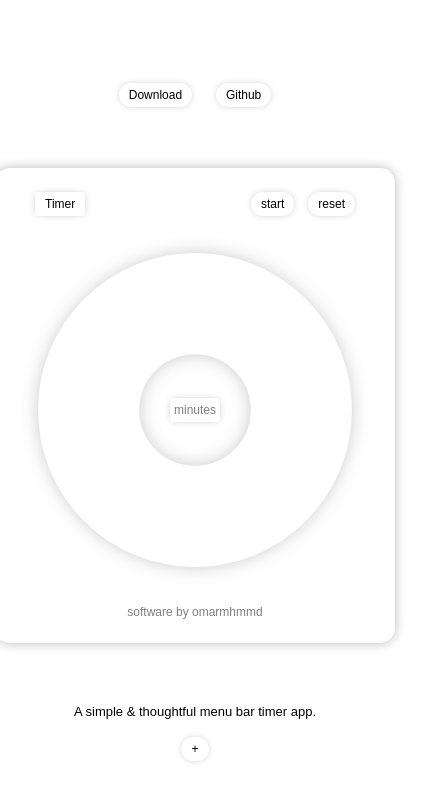
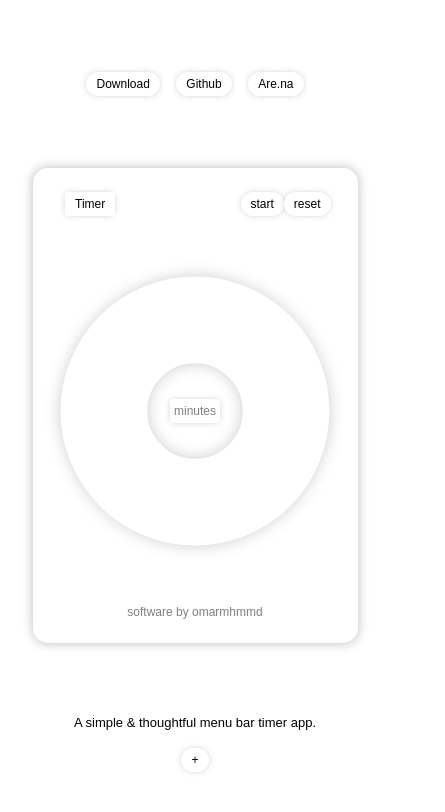
Before and after one commit to omarmhmmd/timer, an Electron app: page index.html in a window 390 px wide. Shown: the whole page, 445 px wide, since content can reach past the window. Drawn offline with nearby package versions, Linux system fonts and the light colour scheme.

Commit message:
responsive

```diff
--- a/index.html
+++ b/index.html
@@ -1,8 +1,8 @@
 <html>
   <head>
     <title>Timer by omarmhmmd</title>
+    <link rel="stylesheet" href="lib/css/timer.css" />
     <meta name="viewport" content="width=device-width, initial-scale=1.0">
-    <link rel="stylesheet" href="lib/css/timer.css" />
     <link rel="shortcut icon" href="lib/assets/icon/xxxTemplate@2x.png" type="image/x-icon">
     <script src="https://cdn.jsdelivr.net/npm/vue@2/dist/vue.js"></script>
   </head>
@@ -12,6 +12,7 @@
       <div class="info">
         <div class="info-buttons" ><button class="button-style button-fctn"><a href="lib/app/Timer.zip">Download</a></button>
         <button class="button-style button-fctn"><a target="_blank" href="https://github.com/omarmhmmd/timer">Github</a></button>
+        <button class="button-style button-fctn"><a target="_blank" href="https://www.are.na/omar-mhmmd/timer-_ddu67jhnwe">Are.na</a></button>
         </div>
       </div>
       <div id="app" class="container">
@@ -31,8 +32,7 @@
           <div v-show = "timerPause" class="button-style">
             {{formattedTimeLeft}}
           </div>
-          <input v-on:keyup.enter="startTimer" v-show = "pause" v-model="userMinutes" min="0" max="999" placeholder="minutes" type="number">
-          </input>
+          <input v-on:keyup.enter="startTimer" v-show = "pause" v-model="userMinutes" min="0" max="999" placeholder="minutes" type="number"></input>
           <div class="timer-circle">
             <svg
               width="350"
--- a/lib/css/timer.scss
+++ b/lib/css/timer.scss
@@ -41,15 +41,17 @@ body {
   background-color: white;
   margin: 0;
   padding: 0;
+	width: 100%;
 	display: flex;
 	justify-content: center;
 	align-items: center;
 	align-content: center;
 
 	.timer-container {
+		overflow: hidden;
 		display: flex;
 		width: 100%;
-		height: 95%;
+		height: 100%;
 		// background-color: red;
 		align-content: center;
 		justify-content: space-evenly;
@@ -60,6 +62,12 @@ body {
   .container {
     width: 400px;
     height: 475px;
+
+		@media (max-width: 1024px) {
+			width: 325px;
+			height: 475px;
+		}
+
     background-color: white;
     display: flex;
     align-items: center;
@@ -137,6 +145,12 @@ body {
           position: absolute;
           transform: rotate(-90deg);
 					z-index: 0;
+
+					svg {
+						@media (max-width: 1024px) {
+							width: 300px;
+						}
+					}
         }
 
         .path {
@@ -172,14 +186,13 @@ body {
 		display: flex;
 		align-items: center;
 		justify-content: space-between;
-		width: 500px;
 		// background-color: green;
 		// height: 100px;
 		flex-direction: column;
 
 		.info-buttons {
 			// margin-bottom: 25px;
-			width: 200px;
+			width: 250px;
 			display: flex;
 			justify-content: space-evenly;
 
--- a/lib/js/timer-vue.js
+++ b/lib/js/timer-vue.js
@@ -50,6 +50,7 @@ var app = new Vue({
       this.timerPause = true;
     },
     resetTimer() {
+      alert("Your " + this.userMinutes + " minute timer is over")
       /* Native mac notification */
       const myNotification = new Notification("", {
         body: "Your " + this.userMinutes + " minute timer is over",
```
Also changed, not shown: lib/css/timer.css.
